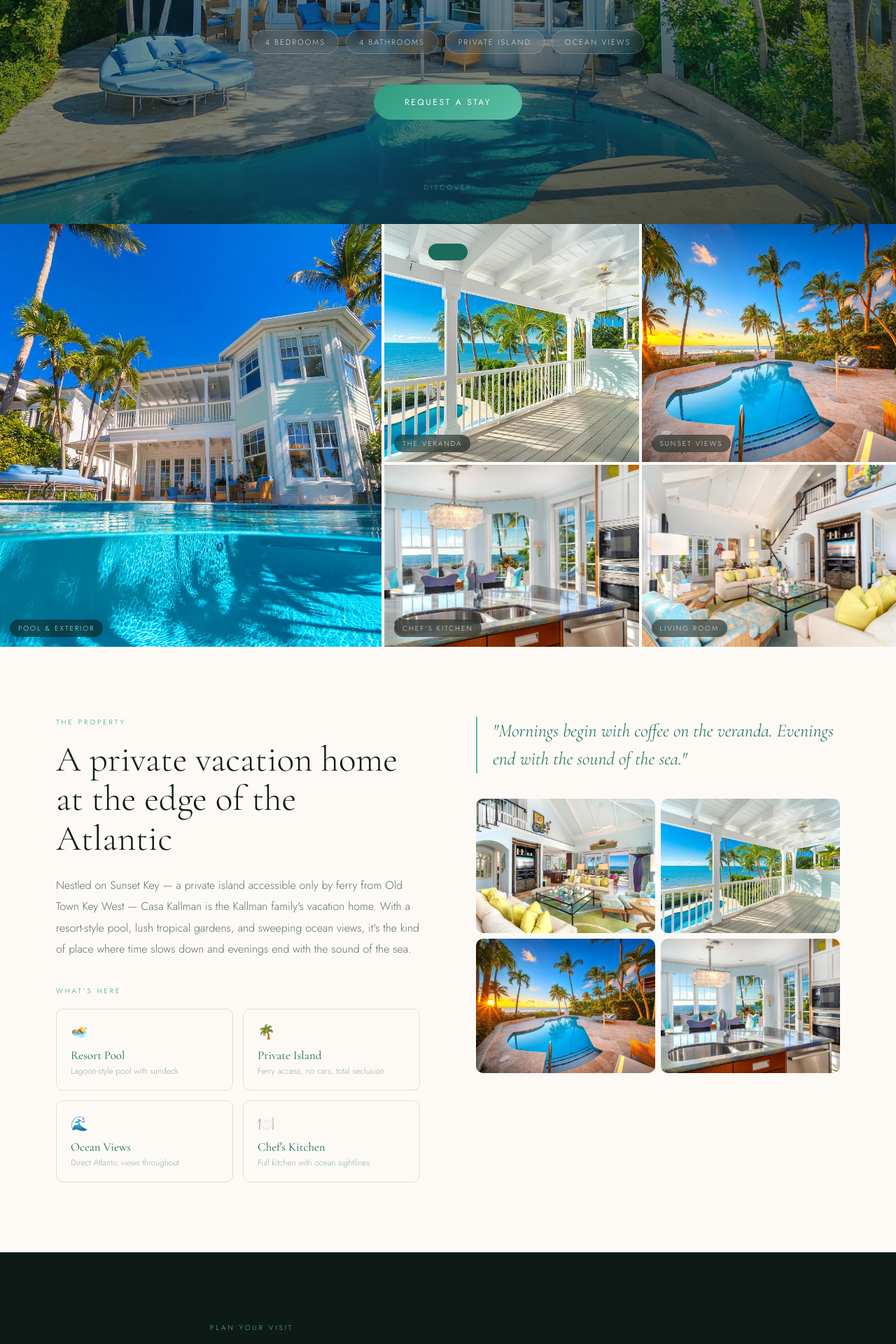
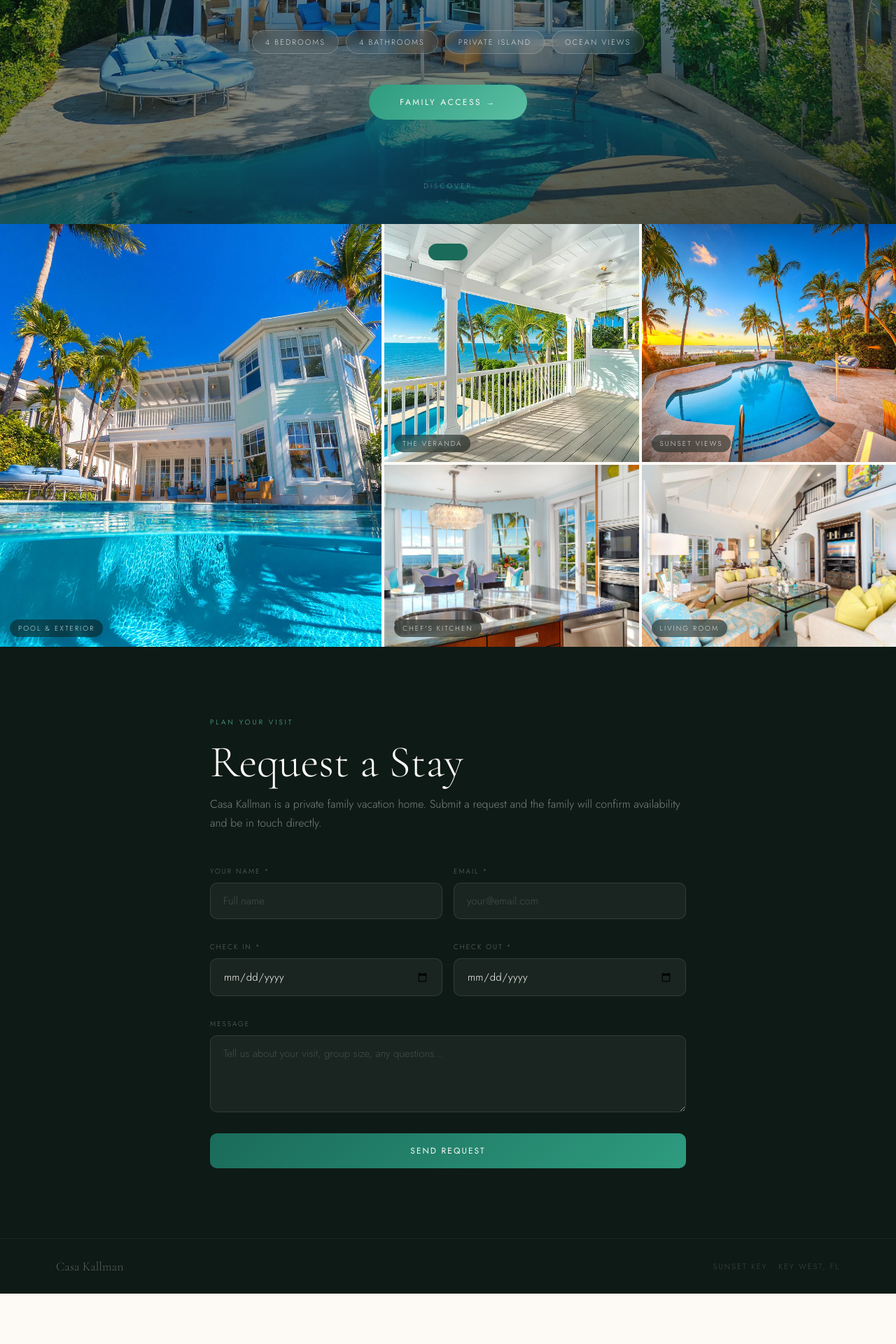
Before and after one commit to maahigupta-eng/keywest, a React (Vite) app: page / in a window 1280 px wide. Shown: the part 480-2400 px from the top of the page at 70% size. After the commit the page ends 2328 px from the top, so only its background shows below. Built offline with nearby package versions, Linux system fonts and the light colour scheme.

Commit message:
Update App.jsx

```diff
--- a/src/App.jsx
+++ b/src/App.jsx
@@ -66,6 +66,8 @@ const css = `
 
   .hero-top{position:absolute;top:0;left:0;right:0;z-index:10;display:flex;align-items:center;justify-content:space-between;padding:28px 40px;}
   .hero-logo{font-family:'Cormorant Garamond',serif;font-size:20px;font-weight:400;color:rgba(255,255,255,0.85);letter-spacing:1px;}
+  .btn-req-small{font-family:'Jost',sans-serif;font-size:11px;font-weight:300;letter-spacing:2px;text-transform:uppercase;color:rgba(255,255,255,0.6);background:none;border:1px solid rgba(255,255,255,0.2);border-radius:50px;padding:9px 20px;cursor:pointer;transition:all 0.25s;text-decoration:none;}
+  .btn-req-small:hover{color:white;border-color:rgba(255,255,255,0.4);}
   .btn-family{
     font-family:'Jost',sans-serif;font-size:12px;font-weight:400;letter-spacing:2px;
     text-transform:uppercase;color:var(--white);
@@ -221,10 +223,10 @@ const css = `
   .btn-nav:hover{background:var(--teal);color:var(--white);border-color:var(--teal);}
   .btn-add{padding:9px 20px;background:var(--sunset);color:var(--white);border:none;border-radius:10px;font-size:11px;font-weight:400;letter-spacing:1.5px;text-transform:uppercase;cursor:pointer;font-family:'Jost',sans-serif;transition:all 0.2s;}
   .btn-add:hover{transform:translateY(-1px);box-shadow:0 4px 16px rgba(232,137,74,0.3);}
-  .year-grid{display:flex;flex-direction:column;gap:3px;}
+  .year-grid{display:flex;flex-direction:column;gap:2px;background:var(--sand-mid);padding:4px;border-radius:14px;}
   .year-row{display:grid;grid-template-columns:44px repeat(31,1fr);gap:2px;align-items:center;}
-  .year-label{font-size:10px;font-weight:400;letter-spacing:1.5px;text-transform:uppercase;color:var(--light);text-align:right;padding-right:10px;}
-  .year-cell{height:26px;border-radius:4px;background:rgba(255,255,255,0.8);cursor:pointer;position:relative;transition:transform 0.1s,box-shadow 0.1s;}
+  .year-label{font-size:10px;font-weight:500;letter-spacing:1px;text-transform:uppercase;color:var(--mid);text-align:right;padding-right:12px;font-family:'Cormorant Garamond',serif;font-style:italic;font-size:13px;}
+  .year-cell{height:32px;border-radius:5px;background:rgba(255,255,255,0.85);cursor:pointer;position:relative;transition:transform 0.1s,box-shadow 0.1s;display:flex;align-items:center;justify-content:center;}
   .year-cell:hover{transform:scale(1.25);z-index:2;box-shadow:0 2px 8px rgba(0,0,0,0.15);}
   .year-cell.empty{background:rgba(245,239,227,0.3);cursor:default;pointer-events:none;}
   .year-cell.is-today{outline:2px solid var(--teal-mid);outline-offset:1px;}
@@ -367,7 +369,7 @@ function EstatePage({onFamilyAccess}){
       {/* Header */}
       <div className="hero-top">
         <div className="hero-logo">Casa Kallman</div>
-        <button className="btn-family" onClick={onFamilyAccess}>Family Access →</button>
+        <button className="btn-req-small" onClick={()=>document.getElementById("request-page")?.click()}>Request a Stay</button>
       </div>
 
       {/* Hero */}
@@ -384,7 +386,7 @@ function EstatePage({onFamilyAccess}){
             <span className="hero-pill">Private Island</span>
             <span className="hero-pill">Ocean Views</span>
           </div>
-          <a href="#request" className="btn-cta-primary">Request a Stay</a>
+          <button className="btn-cta-primary" onClick={onFamilyAccess}>Family Access →</button>
         </div>
         <div className="hero-scroll"><span>Discover</span><span>↓</span></div>
       </section>
@@ -410,30 +412,6 @@ function EstatePage({onFamilyAccess}){
         <div className="g-cell">
           <img src={living} alt="Living room"/>
           <div className="g-label">Living Room</div>
-        </div>
-      </div>
-
-      {/* About */}
-      <div className="about">
-        <div>
-          <div className="about-tag">The Property</div>
-          <h2 className="about-title">A private vacation home at the edge of the Atlantic</h2>
-          <p className="about-body">Nestled on Sunset Key — a private island accessible only by ferry from Old Town Key West — Casa Kallman is the Kallman family's vacation home. With a resort-style pool, lush tropical gardens, and sweeping ocean views, it's the kind of place where time slows down and evenings end with the sound of the sea.</p>
-          <div className="about-tag" style={{marginTop:36}}>What's Here</div>
-          <div className="amenities">
-            {[{icon:"🏊",name:"Resort Pool",desc:"Lagoon-style pool with sundeck"},{icon:"🌴",name:"Private Island",desc:"Ferry access, no cars, total seclusion"},{icon:"🌊",name:"Ocean Views",desc:"Direct Atlantic views throughout"},{icon:"🍽️",name:"Chef's Kitchen",desc:"Full kitchen with ocean sightlines"}].map(a=>(
-              <div key={a.name} className="amenity"><div className="amenity-icon">{a.icon}</div><div className="amenity-name">{a.name}</div><div className="amenity-desc">{a.desc}</div></div>
-            ))}
-          </div>
-        </div>
-        <div>
-          <div className="about-quote">"Mornings begin with coffee on the veranda. Evenings end with the sound of the sea."</div>
-          <div className="photo-grid-sm">
-            <div className="photo-sm"><img src={living2} alt="Living"/></div>
-            <div className="photo-sm"><img src={veranda} alt="Veranda"/></div>
-            <div className="photo-sm"><img src={sunset_pool} alt="Sunset"/></div>
-            <div className="photo-sm"><img src={kitchen} alt="Kitchen"/></div>
-          </div>
         </div>
       </div>
 
@@ -671,6 +649,8 @@ function YearView({bookings,user,isGuest,onSave,onDelete,showToast}){
                     style={bg?{background:bg}:{}}
                     onClick={()=>bs.length&&setEditB(bs[0])}
                     title={names}>
+                    {bs.length===1&&<span style={{fontSize:9,fontWeight:600,color:"rgba(255,255,255,0.9)",letterSpacing:0,lineHeight:1}}>{bs[0].name?.[0]?.toUpperCase()}</span>}
+                    {bs.length>1&&<span style={{fontSize:8,fontWeight:600,color:"rgba(255,255,255,0.9)"}}>{bs.length}</span>}
                     {names&&<div className="cell-tip">{names}</div>}
                   </div>
                 );
```
